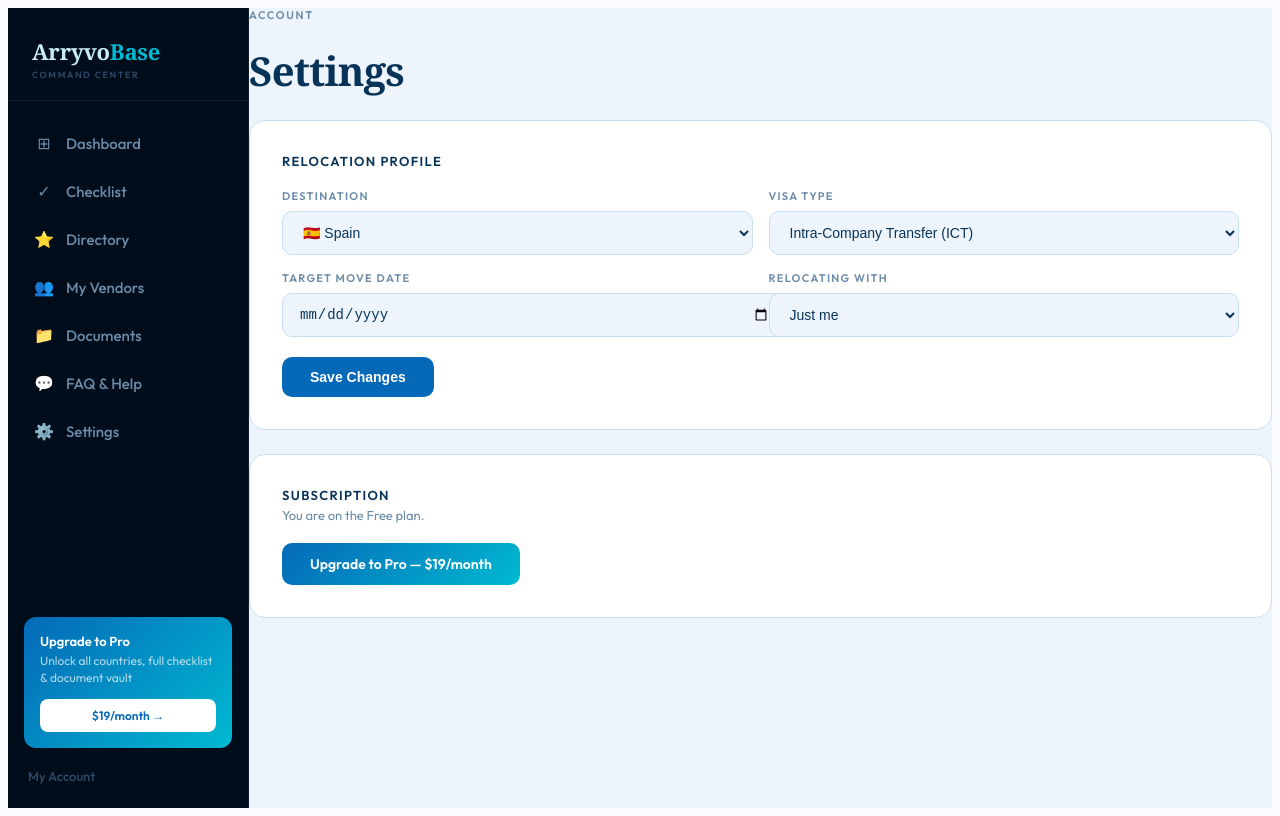
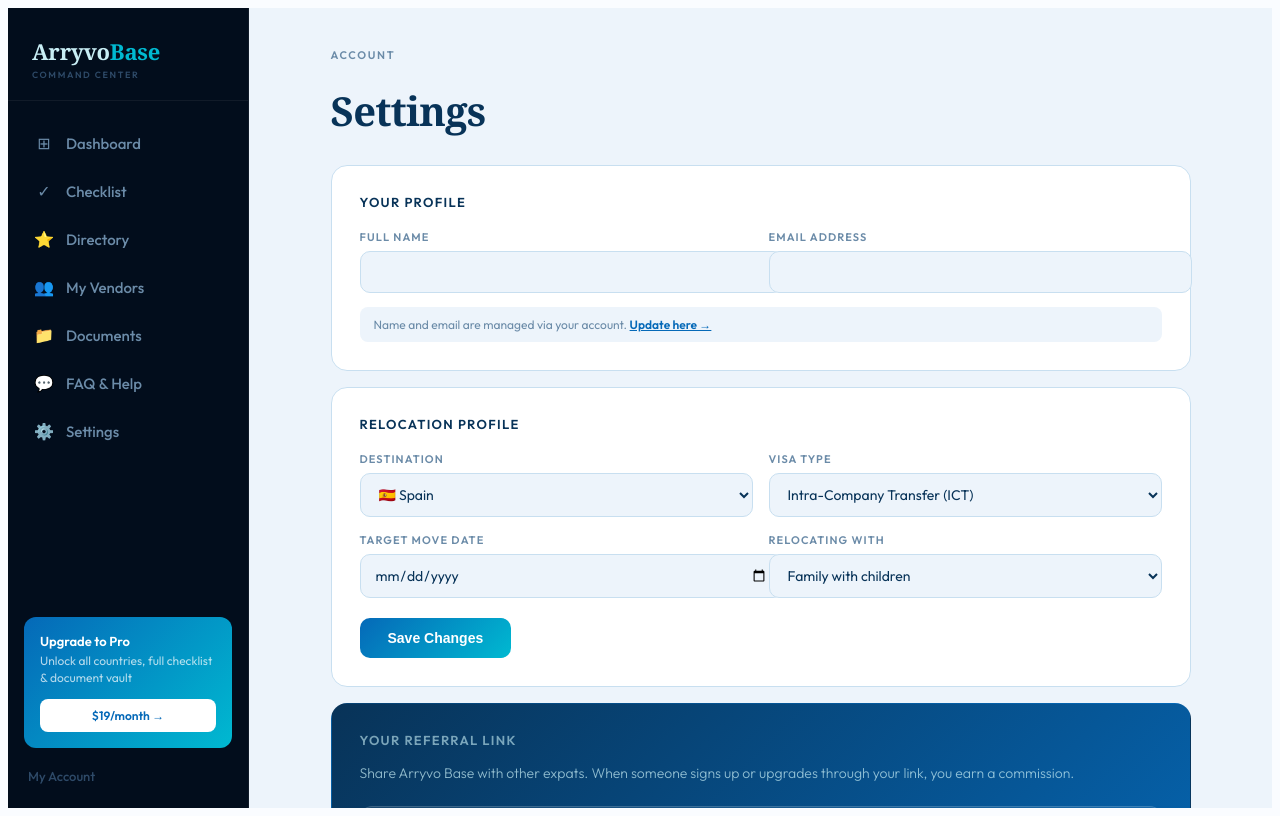
Before and after one commit to playmakerpm/arryvobase, a Next.js app: page /settings in a window 1280 px wide. Built offline with nearby package versions, Linux system fonts and the light colour scheme; no server answers.

Commit message:
Rebuild Settings with referral link, notifications, profile, danger zone

```diff
--- a/app/(dashboard)/settings/page.tsx
+++ b/app/(dashboard)/settings/page.tsx
@@ -1,51 +1,196 @@
-import { UserProfile } from "@clerk/nextjs";
+// @ts-nocheck
+"use client";
+
+import { useUser } from "@clerk/nextjs";
+import { useState, useEffect } from "react";
+import Link from "next/link";
 
 export default function SettingsPage() {
+  const { user } = useUser();
+  const [copied, setCopied] = useState(false);
+  const [saved, setSaved] = useState(false);
+  const [showDanger, setShowDanger] = useState(false);
+  const [cleared, setCleared] = useState(false);
+  const [notifications, setNotifications] = useState({ weeklyDigest: true, phaseComplete: true, tipReminders: false });
+  const [profile, setProfile] = useState({ destination: "ES", visa: "ICT", moveDate: "", relocatingWith: "Family with children" });
+
+  const referralCode = user?.id ? `ref_${user.id.slice(-8)}` : "ref_loading";
+  const referralLink = `https://arryvobase.com?ref=${referralCode}`;
+
+  useEffect(() => {
+    try {
+      const s = localStorage.getItem("arryvobase_settings");
+      if (s) { const p = JSON.parse(s); if (p.profile) setProfile(p.profile); if (p.notifications) setNotifications(p.notifications); }
+    } catch {}
+  }, []);
+
+  const saveSettings = () => {
+    try { localStorage.setItem("arryvobase_settings", JSON.stringify({ profile, notifications })); } catch {}
+    setSaved(true);
+    setTimeout(() => setSaved(false), 2500);
+  };
+
+  const copyReferral = () => {
+    navigator.clipboard.writeText(referralLink).then(() => { setCopied(true); setTimeout(() => setCopied(false), 2500); });
+  };
+
+  const clearAllData = () => {
+    ["arryvobase_checklist","arryvobase_vendors","arryvobase_docs","arryvobase_settings"].forEach(k => { try { localStorage.removeItem(k); } catch {} });
+    setCleared(true); setShowDanger(false); setTimeout(() => setCleared(false), 3000);
+  };
+
+  const inputStyle = { width: "100%", padding: "11px 14px", borderRadius: "10px", border: "1px solid #C8DFF0", fontSize: "14px", color: "#083358", background: "#EDF4FB", outline: "none", fontFamily: "inherit" };
+  const labelStyle = { display: "block", fontSize: "11px", fontWeight: 600, letterSpacing: ".1em", textTransform: "uppercase" as const, color: "#6B8BA8", marginBottom: "7px" };
+  const cardStyle = { background: "white", border: "1px solid #C8DFF0", borderRadius: "16px", padding: "28px", marginBottom: "16px" };
+
   return (
-    <div className="p-8 max-w-3xl mx-auto">
-      <div className="mb-8">
-        <div style={{ fontSize: "11px", fontWeight: 600, letterSpacing: ".15em", textTransform: "uppercase", color: "#6B8BA8", marginBottom: "8px" }}>Account</div>
+    <div style={{ padding: "40px 48px", maxWidth: "860px", margin: "0 auto" }}>
+      <div style={{ marginBottom: "32px" }}>
+        <div style={{ fontSize: "11px", fontWeight: 600, letterSpacing: ".15em", textTransform: "uppercase" as const, color: "#6B8BA8", marginBottom: "8px" }}>Account</div>
         <h1 style={{ fontFamily: "Georgia, serif", fontSize: "40px", fontWeight: 600, color: "#083358", letterSpacing: "-.02em", lineHeight: 1.1 }}>Settings</h1>
       </div>
-      <div style={{ background: "white", borderRadius: "16px", border: "1px solid #C8DFF0", padding: "32px", marginBottom: "24px" }}>
-        <div style={{ fontSize: "13px", fontWeight: 600, color: "#083358", marginBottom: "20px", textTransform: "uppercase", letterSpacing: ".1em" }}>Relocation Profile</div>
-        <div style={{ display: "grid", gridTemplateColumns: "1fr 1fr", gap: "16px" }}>
+
+      {/* Profile */}
+      <div style={cardStyle}>
+        <div style={{ fontSize: "13px", fontWeight: 700, color: "#083358", marginBottom: "20px", textTransform: "uppercase" as const, letterSpacing: ".1em" }}>Your Profile</div>
+        <div style={{ display: "grid", gridTemplateColumns: "1fr 1fr", gap: "16px", marginBottom: "14px" }}>
           <div>
-            <label style={{ display: "block", fontSize: "11px", fontWeight: 600, color: "#6B8BA8", letterSpacing: ".12em", textTransform: "uppercase", marginBottom: "8px" }}>Destination</label>
-            <select style={{ width: "100%", padding: "12px 16px", borderRadius: "10px", border: "1px solid #C8DFF0", fontSize: "14px", color: "#083358", background: "#EDF4FB" }}>
+            <label style={labelStyle}>Full Name</label>
+            <input style={{ ...inputStyle, color: "#6B8BA8" }} value={user?.fullName || ""} disabled />
+          </div>
+          <div>
+            <label style={labelStyle}>Email Address</label>
+            <input style={{ ...inputStyle, color: "#6B8BA8" }} value={user?.emailAddresses?.[0]?.emailAddress || ""} disabled />
+          </div>
+        </div>
+        <div style={{ fontSize: "12px", color: "#6B8BA8", padding: "10px 14px", background: "#EDF4FB", borderRadius: "8px" }}>
+          Name and email are managed via your account. <a href="https://accounts.clerk.dev" target="_blank" rel="noopener noreferrer" style={{ color: "#0569B8", fontWeight: 600 }}>Update here →</a>
+        </div>
+      </div>
+
+      {/* Relocation Profile */}
+      <div style={cardStyle}>
+        <div style={{ fontSize: "13px", fontWeight: 700, color: "#083358", marginBottom: "20px", textTransform: "uppercase" as const, letterSpacing: ".1em" }}>Relocation Profile</div>
+        <div style={{ display: "grid", gridTemplateColumns: "1fr 1fr", gap: "16px", marginBottom: "20px" }}>
+          <div><label style={labelStyle}>Destination</label>
+            <select style={inputStyle} value={profile.destination} onChange={e => setProfile(p => ({ ...p, destination: e.target.value }))}>
               <option value="ES">🇪🇸 Spain</option>
               <option value="PT" disabled>🇵🇹 Portugal (Coming Soon)</option>
               <option value="MX" disabled>🇲🇽 Mexico (Coming Soon)</option>
             </select>
           </div>
-          <div>
-            <label style={{ display: "block", fontSize: "11px", fontWeight: 600, color: "#6B8BA8", letterSpacing: ".12em", textTransform: "uppercase", marginBottom: "8px" }}>Visa Type</label>
-            <select style={{ width: "100%", padding: "12px 16px", borderRadius: "10px", border: "1px solid #C8DFF0", fontSize: "14px", color: "#083358", background: "#EDF4FB" }}>
+          <div><label style={labelStyle}>Visa Type</label>
+            <select style={inputStyle} value={profile.visa} onChange={e => setProfile(p => ({ ...p, visa: e.target.value }))}>
               <option value="ICT">Intra-Company Transfer (ICT)</option>
               <option value="DNV">Digital Nomad Visa (DNV)</option>
               <option value="NLV">Non-Lucrative Visa (NLV)</option>
               <option value="HQP">Highly Qualified Professional (HQP)</option>
             </select>
           </div>
-          <div>
-            <label style={{ display: "block", fontSize: "11px", fontWeight: 600, color: "#6B8BA8", letterSpacing: ".12em", textTransform: "uppercase", marginBottom: "8px" }}>Target Move Date</label>
-            <input type="date" style={{ width: "100%", padding: "12px 16px", borderRadius: "10px", border: "1px solid #C8DFF0", fontSize: "14px", color: "#083358", background: "#EDF4FB" }} />
+          <div><label style={labelStyle}>Target Move Date</label>
+            <input type="date" style={inputStyle} value={profile.moveDate} onChange={e => setProfile(p => ({ ...p, moveDate: e.target.value }))} />
           </div>
-          <div>
-            <label style={{ display: "block", fontSize: "11px", fontWeight: 600, color: "#6B8BA8", letterSpacing: ".12em", textTransform: "uppercase", marginBottom: "8px" }}>Relocating With</label>
-            <select style={{ width: "100%", padding: "12px 16px", borderRadius: "10px", border: "1px solid #C8DFF0", fontSize: "14px", color: "#083358", background: "#EDF4FB" }}>
-              <option>Just me</option>
-              <option>Partner / Spouse</option>
-              <option>Family with children</option>
+          <div><label style={labelStyle}>Relocating With</label>
+            <select style={inputStyle} value={profile.relocatingWith} onChange={e => setProfile(p => ({ ...p, relocatingWith: e.target.value }))}>
+              <option>Just me</option><option>Partner / Spouse</option><option>Family with children</option>
             </select>
           </div>
         </div>
-        <button style={{ marginTop: "20px", background: "#0569B8", color: "white", border: "none", padding: "12px 28px", borderRadius: "10px", fontSize: "14px", fontWeight: 600, cursor: "pointer" }}>Save Changes</button>
+        <button onClick={saveSettings} style={{ background: saved ? "#5C6E46" : "linear-gradient(135deg, #0569B8, #00B9D1)", color: "white", border: "none", padding: "12px 28px", borderRadius: "10px", fontSize: "14px", fontWeight: 600, cursor: "pointer" }}>
+          {saved ? "✓ Saved!" : "Save Changes"}
+        </button>
       </div>
-      <div style={{ background: "white", borderRadius: "16px", border: "1px solid #C8DFF0", padding: "32px", marginBottom: "24px" }}>
-        <div style={{ fontSize: "13px", fontWeight: 600, color: "#083358", marginBottom: "4px", textTransform: "uppercase", letterSpacing: ".1em" }}>Subscription</div>
-        <div style={{ fontSize: "13px", color: "#6B8BA8", marginBottom: "20px" }}>You are on the Free plan.</div>
-        <a href="/upgrade" style={{ display: "inline-block", background: "linear-gradient(135deg, #0569B8, #00B9D1)", color: "white", padding: "12px 28px", borderRadius: "10px", fontSize: "14px", fontWeight: 600, textDecoration: "none" }}>Upgrade to Pro — $19/month</a>
+
+      {/* Referral Link */}
+      <div style={{ ...cardStyle, background: "linear-gradient(135deg, #083358, #0569B8)", borderColor: "transparent" }}>
+        <div style={{ fontSize: "13px", fontWeight: 700, color: "rgba(200,238,245,.6)", marginBottom: "12px", textTransform: "uppercase" as const, letterSpacing: ".1em" }}>Your Referral Link</div>
+        <p style={{ fontSize: "14px", color: "rgba(200,238,245,.7)", fontWeight: 300, lineHeight: 1.7, marginBottom: "20px" }}>
+          Share Arryvo Base with other expats. When someone signs up or upgrades through your link, you earn a commission.
+        </p>
+        <div style={{ background: "rgba(255,255,255,.08)", border: "1px solid rgba(255,255,255,.15)", borderRadius: "12px", padding: "14px 16px", display: "flex", alignItems: "center", gap: "12px", marginBottom: "20px" }}>
+          <div style={{ flex: 1, fontSize: "13px", color: "rgba(200,238,245,.9)", fontFamily: "monospace", overflow: "hidden", textOverflow: "ellipsis", whiteSpace: "nowrap" as const }}>{referralLink}</div>
+          <button onClick={copyReferral} style={{ flexShrink: 0, background: copied ? "#5C6E46" : "white", color: copied ? "white" : "#0569B8", border: "none", padding: "8px 18px", borderRadius: "8px", fontSize: "13px", fontWeight: 700, cursor: "pointer" }}>
+            {copied ? "✓ Copied!" : "Copy Link"}
+          </button>
+        </div>
+        <div style={{ display: "grid", gridTemplateColumns: "repeat(3, 1fr)", gap: "12px" }}>
+          {[{ label: "Link Clicks", value: "—" },{ label: "Signups", value: "—" },{ label: "Commissions", value: "$0" }].map(stat => (
+            <div key={stat.label} style={{ background: "rgba(255,255,255,.07)", borderRadius: "10px", padding: "14px", textAlign: "center" as const }}>
+              <div style={{ fontFamily: "Georgia, serif", fontSize: "24px", fontWeight: 600, color: "#5DD3E3", marginBottom: "4px" }}>{stat.value}</div>
+              <div style={{ fontSize: "11px", color: "rgba(200,238,245,.4)", textTransform: "uppercase" as const, letterSpacing: ".08em" }}>{stat.label}</div>
+            </div>
+          ))}
+        </div>
+        <div style={{ marginTop: "14px", fontSize: "12px", color: "rgba(200,238,245,.3)", fontStyle: "italic" }}>
+          Referral tracking and commission payouts activate with the Pro tier.
+        </div>
+      </div>
+
+      {/* Notifications */}
+      <div style={cardStyle}>
+        <div style={{ fontSize: "13px", fontWeight: 700, color: "#083358", marginBottom: "20px", textTransform: "uppercase" as const, letterSpacing: ".1em" }}>Notifications</div>
+        <div style={{ display: "flex", flexDirection: "column", gap: "12px", marginBottom: "20px" }}>
+          {[
+            { key: "weeklyDigest", label: "Weekly Digest", desc: "Every Monday — progress summary and your next 3 tasks" },
+            { key: "phaseComplete", label: "Phase Completion", desc: "When you finish all tasks in a relocation phase" },
+            { key: "tipReminders", label: "Deadline Reminders", desc: "Alerts for time-sensitive tasks like Beckham Law filing" },
+          ].map(pref => (
+            <div key={pref.key} style={{ display: "flex", alignItems: "center", justifyContent: "space-between", padding: "14px 16px", background: "#EDF4FB", borderRadius: "12px" }}>
+              <div>
+                <div style={{ fontSize: "14px", fontWeight: 600, color: "#083358", marginBottom: "3px" }}>{pref.label}</div>
+                <div style={{ fontSize: "12px", color: "#6B8BA8" }}>{pref.desc}</div>
+              </div>
+              <div onClick={() => setNotifications(n => ({ ...n, [pref.key]: !n[pref.key] }))}
+                style={{ width: "44px", height: "24px", borderRadius: "12px", background: notifications[pref.key] ? "#0569B8" : "#C8DFF0", cursor: "pointer", position: "relative" as const, transition: "background .2s", flexShrink: 0, marginLeft: "20px" }}>
+                <div style={{ width: "18px", height: "18px", borderRadius: "50%", background: "white", position: "absolute" as const, top: "3px", left: notifications[pref.key] ? "23px" : "3px", transition: "left .2s", boxShadow: "0 1px 4px rgba(0,0,0,.2)" }} />
+              </div>
+            </div>
+          ))}
+        </div>
+        <button onClick={saveSettings} style={{ background: "#EDF4FB", color: "#0569B8", border: "1px solid #C8DFF0", padding: "10px 24px", borderRadius: "10px", fontSize: "13px", fontWeight: 600, cursor: "pointer" }}>
+          {saved ? "✓ Saved!" : "Save Preferences"}
+        </button>
+      </div>
+
+      {/* Subscription */}
+      <div style={cardStyle}>
+        <div style={{ fontSize: "13px", fontWeight: 700, color: "#083358", marginBottom: "16px", textTransform: "uppercase" as const, letterSpacing: ".1em" }}>Subscription</div>
+        <div style={{ display: "flex", alignItems: "center", justifyContent: "space-between", padding: "16px 18px", background: "#EDF4FB", borderRadius: "12px", marginBottom: "14px" }}>
+          <div>
+            <div style={{ fontSize: "14px", fontWeight: 600, color: "#083358", marginBottom: "3px" }}>Free Plan</div>
+            <div style={{ fontSize: "12px", color: "#6B8BA8" }}>Spain · Before You Leave phase · Vendor directory view</div>
+          </div>
+          <span style={{ fontSize: "11px", fontWeight: 700, padding: "4px 12px", borderRadius: "20px", background: "#EDF4FB", color: "#0569B8", border: "1px solid #C8DFF0" }}>Active</span>
+        </div>
+        <Link href="/upgrade" style={{ display: "inline-block", background: "linear-gradient(135deg, #0569B8, #00B9D1)", color: "white", padding: "12px 28px", borderRadius: "10px", fontSize: "14px", fontWeight: 600, textDecoration: "none" }}>
+          Upgrade to Pro — $19/month
+        </Link>
+      </div>
+
+      {/* Danger Zone */}
+      <div style={{ ...cardStyle, borderColor: "#FAEDE8", marginBottom: 0 }}>
+        <div style={{ fontSize: "13px", fontWeight: 700, color: "#7A3F28", marginBottom: "16px", textTransform: "uppercase" as const, letterSpacing: ".1em" }}>Danger Zone</div>
+        {cleared && <div style={{ padding: "12px 16px", background: "#EDF2E8", borderRadius: "10px", marginBottom: "14px", fontSize: "13px", color: "#5C6E46", fontWeight: 600 }}>✓ All data cleared.</div>}
+        {!showDanger ? (
+          <div style={{ display: "flex", alignItems: "center", justifyContent: "space-between", padding: "14px 16px", background: "#FDF4F2", borderRadius: "12px" }}>
+            <div>
+              <div style={{ fontSize: "14px", fontWeight: 600, color: "#7A3F28", marginBottom: "3px" }}>Clear All My Data</div>
+              <div style={{ fontSize: "12px", color: "#C4846A" }}>Removes all checklist progress, vendors, and documents from this device</div>
+            </div>
+            <button onClick={() => setShowDanger(true)} style={{ flexShrink: 0, marginLeft: "20px", background: "white", color: "#7A3F28", border: "1px solid #FAEDE8", padding: "8px 16px", borderRadius: "8px", fontSize: "13px", fontWeight: 600, cursor: "pointer" }}>
+              Clear Data
+            </button>
+          </div>
+        ) : (
+          <div style={{ padding: "16px", background: "#FDF4F2", borderRadius: "12px" }}>
+            <div style={{ fontSize: "14px", fontWeight: 600, color: "#7A3F28", marginBottom: "6px" }}>Are you sure?</div>
+            <div style={{ fontSize: "13px", color: "#C4846A", marginBottom: "16px", lineHeight: 1.6 }}>This permanently removes all your data from this browser. Cannot be undone.</div>
+            <div style={{ display: "flex", gap: "10px" }}>
+              <button onClick={() => setShowDanger(false)} style={{ flex: 1, padding: "10px", borderRadius: "8px", border: "1px solid #C8DFF0", background: "white", cursor: "pointer", fontSize: "13px", color: "#6B8BA8" }}>Cancel</button>
+              <button onClick={clearAllData} style={{ flex: 1, padding: "10px", borderRadius: "8px", border: "none", background: "#7A3F28", color: "white", cursor: "pointer", fontSize: "13px", fontWeight: 700 }}>Yes, Clear Everything</button>
+            </div>
+          </div>
+        )}
       </div>
     </div>
   );
```
